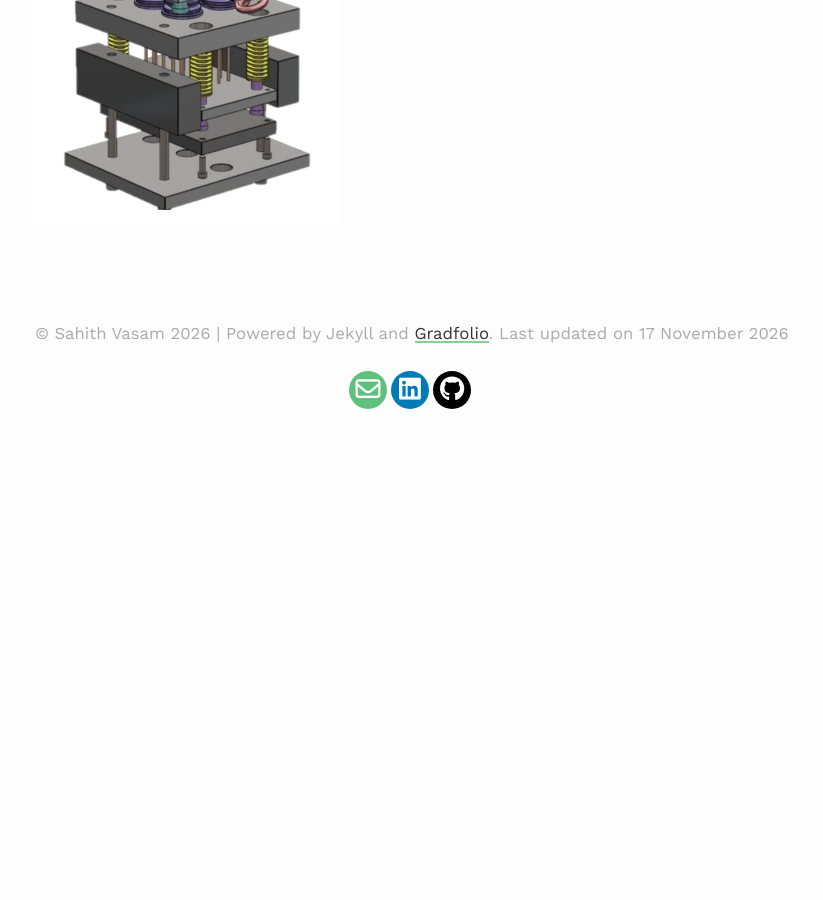
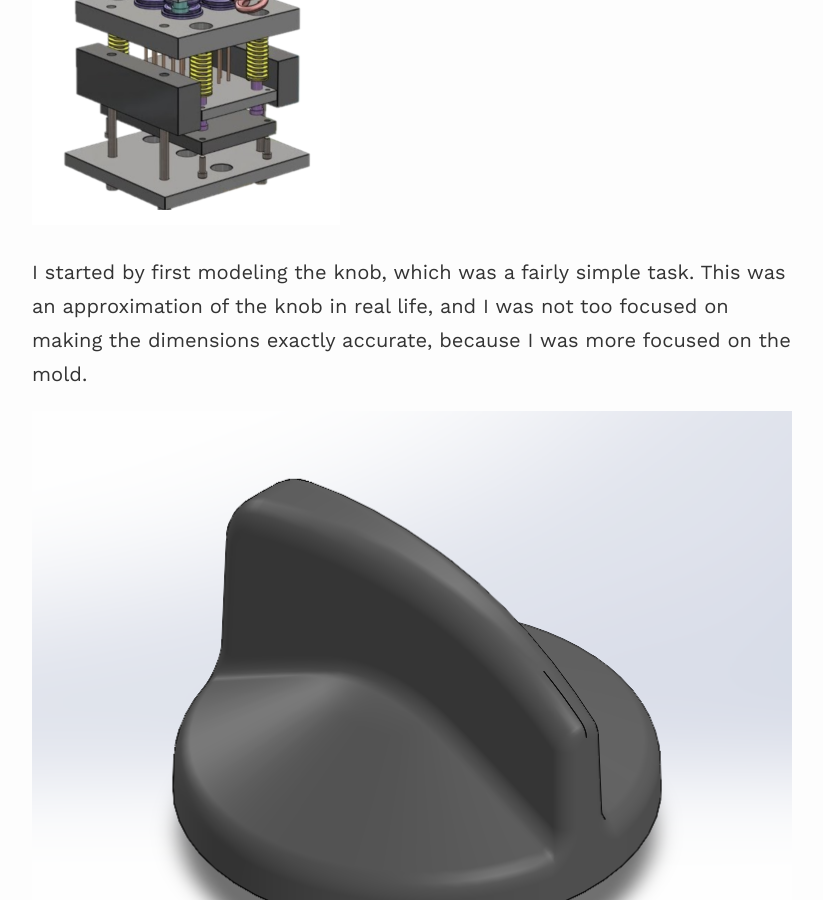
Before and after one commit to Sahithium-Z/Sahithium-Z.github.io, a Jekyll site: the page built from _projects/997-knobmold.md, in a window 1280 px wide and 900 px high, scrolled down 827 px. Shown: the whole window, without its empty margins (228-1051 px from the left). Built offline with Jekyll 4.4.1, drawn with Linux system fonts in a browser that asks for light colours; before the commit the page ends 1280 px from its top, so only the background shows below that.

Commit message:
Update 997-knobmold.md

```diff
--- a/_projects/997-knobmold.md
+++ b/_projects/997-knobmold.md
@@ -7,3 +7,8 @@ image: "/assets/images/knobmold/knobmold.png"
 I designed a mold using Solidworks in order to practice using the hole wizard and learn more about the process of injection molding. I designed the cavity and core for a plastic mold, including an insert to facilitate removal because the knob had overhangs. The mold has a fully functional cooling system as well as a system of gates and runners to distribute plastic to the four molds.
 
 ![Exploded View](/assets/images/knobmold/knobmoldexplodedview.png "Exploded View")
+
+I started by first modeling the knob, which was a fairly simple task. This was an approximation of the knob in real life, and I was not too focused on making the dimensions exactly accurate, because I was more focused on the mold.
+
+![Knob](/assets/images/knobmold/knob.png "Knob")
+![KnobBottom](/assets/images/knobmold/knobbottom.png "Bottom of Knob")
```
